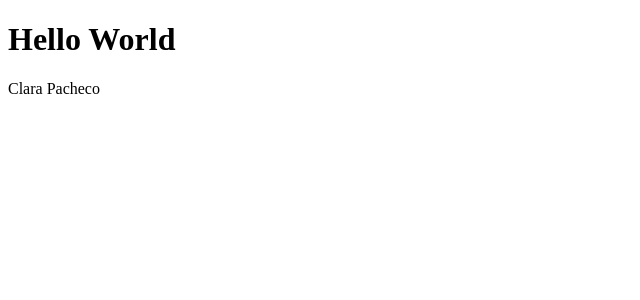
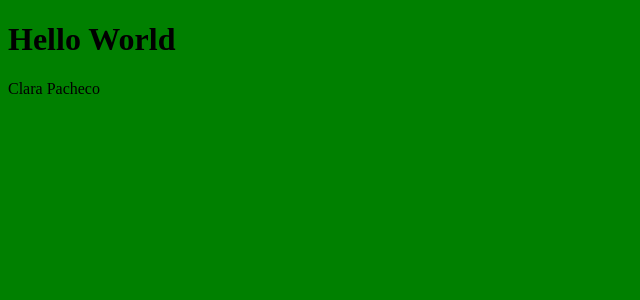
Before and after one commit to Clara-Pacheco/rocketNotes, a React (Vite) app: page / in a window 1280 px wide. Shown: the top 300 px of the page, without its empty margins (0-640 px from the left). Built offline with nearby package versions, Linux system fonts and the light colour scheme.

Commit message:
Create folder for the component Details, containing the index.jsx and styles.css for this specific component + import css file inside index.jsx

```diff
--- a/src/main.jsx
+++ b/src/main.jsx
@@ -1,6 +1,9 @@
 import React from 'react'
 import ReactDOM from 'react-dom/client'
 import { Details } from './pages/Details'
+
+// por padrão, quando não dizemos qual arquivo queremos carregar,
+// o index será carregado automaticamente;
 
 
 ReactDOM.createRoot(document.getElementById('root')).render(
--- a/src/pages/Details.jsx
+++ b/src/pages/Details/index.jsx
@@ -1,4 +1,5 @@
 import { Fragment } from "react"
+import './styles.css'
 
 export function Details(){
 
--- /dev/null
+++ b/src/pages/Details/styles.css
@@ -0,0 +1,3 @@
+body {
+  background: green;
+}
```
